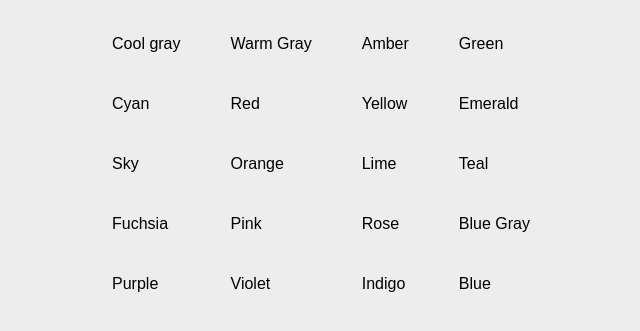
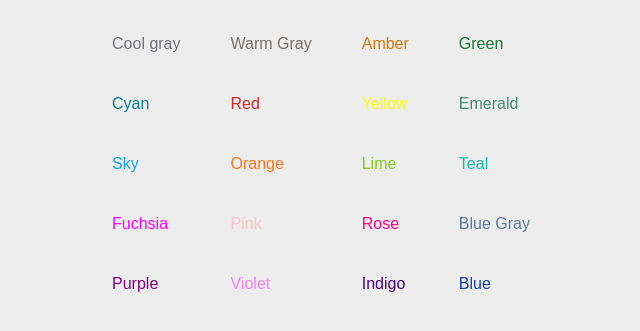
Before and after one commit to NepyAnna/letter_colors, a plain HTML site: page index.html in a window 1280 px wide. Shown: the part 61-392 px from the top of the page, without its empty margins (319-959 px from the left). Drawn offline with Linux system fonts and the light colour scheme.

Commit message:
added colors

```diff
--- a/styles/style.css
+++ b/styles/style.css
@@ -12,11 +12,72 @@ h1 {
     justify-content: center;
     gap: 50px;
     flex-wrap: wrap;
-  }
+}
 
-  .column {
+.column {
     display: flex;
     flex-direction: column;
     gap: 10px;
     text-align: left;
-  }
+}
+
+.cool-gray {
+    color: #71717A;
+}
+.warm-gray {
+    color: #78716C;
+}
+.amber {
+    color: #D97706;
+}
+.green {
+    color: #157639;
+}
+.cyan {
+    color: #087c90;
+}
+.red {
+    color:#DC2626;
+}
+.yellow {
+    color: #ffff00;
+}
+.emerald {
+    color: #408a72;
+}
+.sky {
+    color: #0EA5E9;
+}
+.orange {
+    color: #F97316;
+}
+.lime {
+    color: #84CC16;
+}
+.teal {
+    color: #14B8A6;
+}
+.fuchsia {
+    color: #ff00ff;
+}
+.pink {
+    color: #ffc0cb;
+}
+.rose {
+    color: #ff007f;
+}
+.blue-gray {
+    color: #5d779c;
+}
+.purple {
+    color: #800080;
+}
+.violet {
+    color: #ee82ee;
+}
+.indigo {
+    color: #4b0082;
+}
+.blue {
+    color: #1341a5;
+}
```
